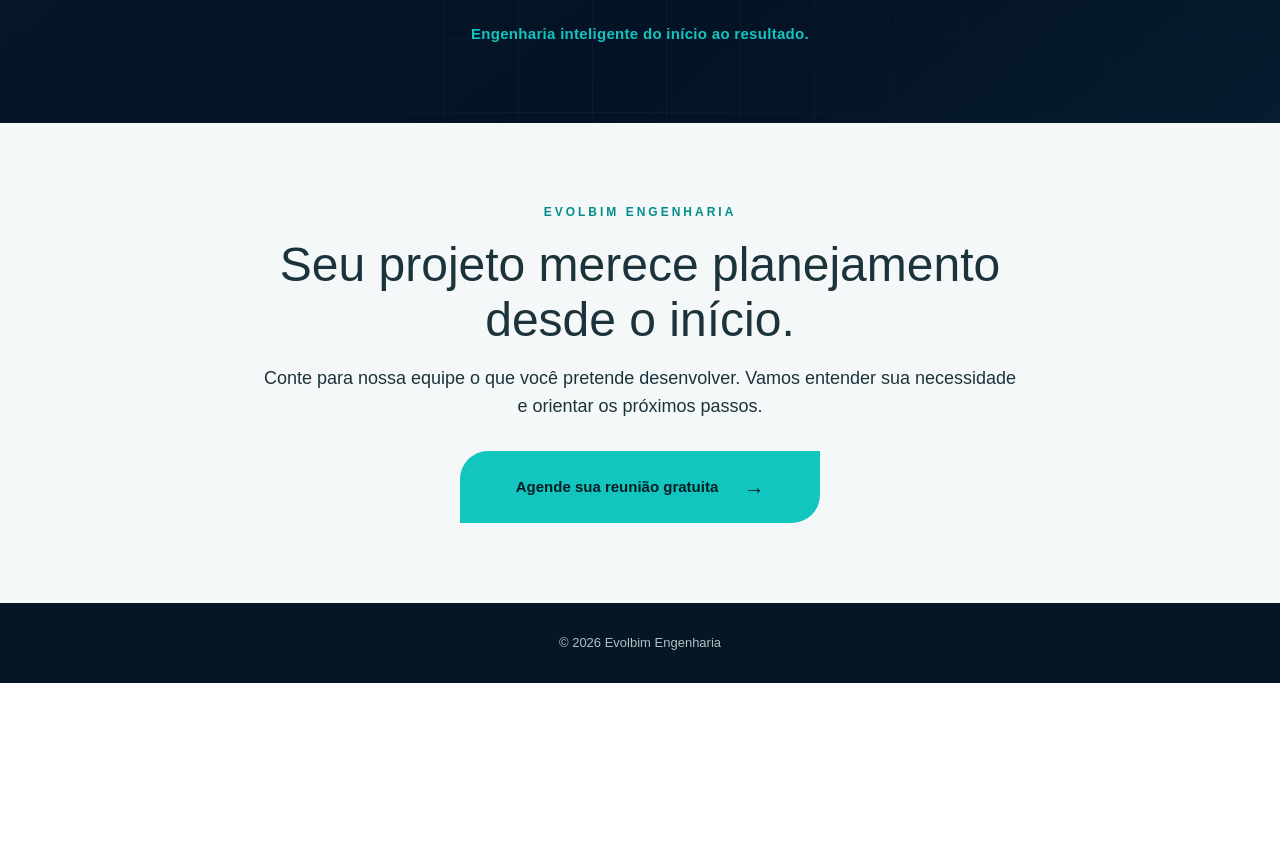
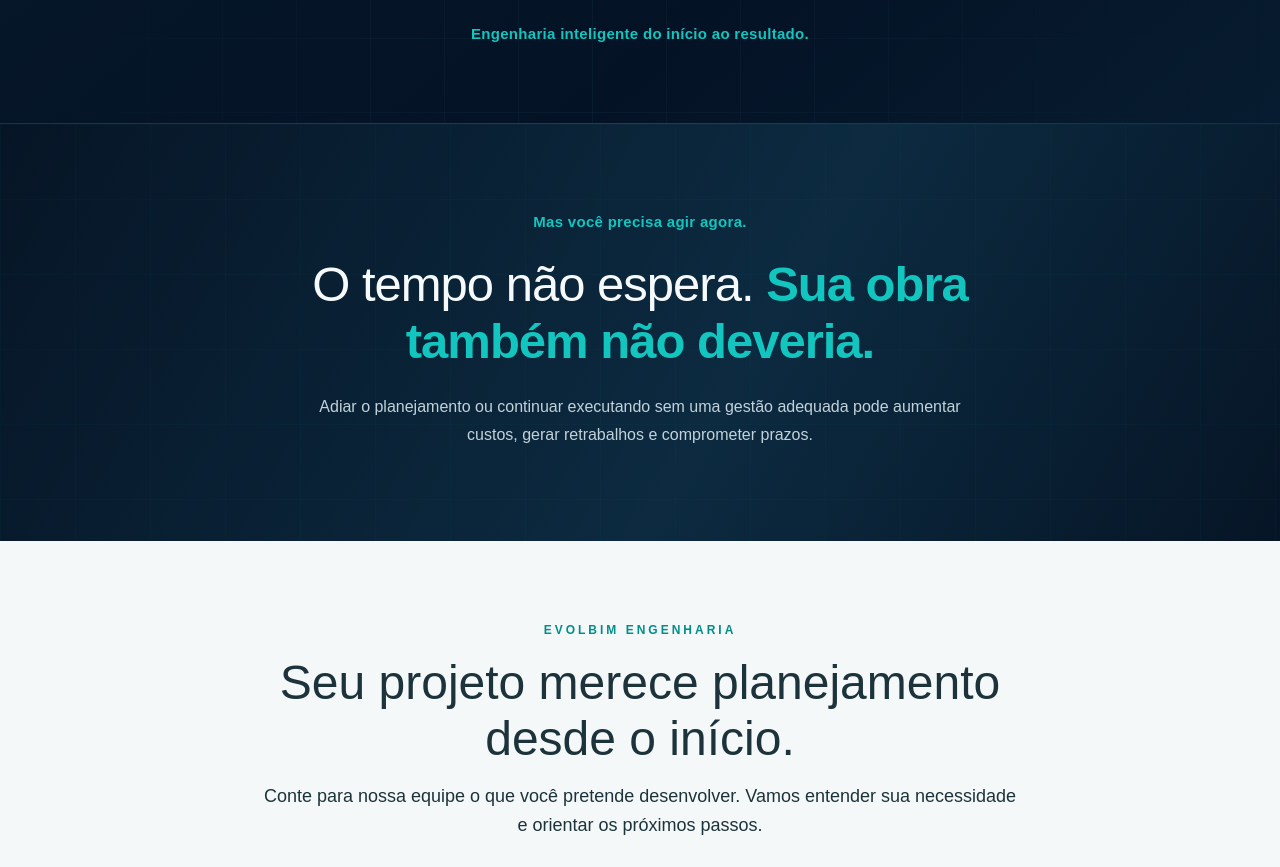
Before and after one commit to PedroDaEvolbim/evolbim-site, a Next.js app: page /solicitar-orcamento in a window 1280 px wide. Shown: the part 2595-3462 px from the top of the page. Before the commit the page ends 3278 px from the top, so only its background shows below. Built offline with nearby package versions, Linux system fonts and the light colour scheme.

Commit message:
Add concise urgency section after APEX method

```diff
--- a/app/solicitar-orcamento/page.tsx
+++ b/app/solicitar-orcamento/page.tsx
@@ -97,6 +97,13 @@ export default function SolicitarOrcamento() {
           <p className="solution-tagline">Engenharia inteligente do início ao resultado.</p>
         </div>
       </section>
+      <section className="urgency" aria-labelledby="urgency-title">
+        <div className="urgency-inner">
+          <span className="urgency-kicker">Mas você precisa agir agora.</span>
+          <h2 id="urgency-title">O tempo não espera. <strong>Sua obra também não deveria.</strong></h2>
+          <p>Adiar o planejamento ou continuar executando sem uma gestão adequada pode aumentar custos, gerar retrabalhos e comprometer prazos.</p>
+        </div>
+      </section>
       <section className="details" id="orcamento">
         <div className="details-inner">
           <p className="eyebrow">EVOLBIM ENGENHARIA</p>
@@ -162,6 +169,14 @@ export default function SolicitarOrcamento() {
         .solution-card h3{font-size:18px;line-height:1.3;margin:18px 0 10px;color:#f8fcff}
         .solution-card p{font-size:13px;line-height:1.55;margin:0;color:#b8cad4}.solution-tagline{font-size:15px;font-weight:600;color:#12c6bf;letter-spacing:.3px;margin:25px 0 0}
         @media(min-width:751px) and (max-width:1000px){.solution-grid{grid-template-columns:repeat(2,minmax(0,1fr))}}@media(max-width:750px){.solution{padding:68px 18px 75px}.solution-grid{grid-template-columns:1fr;gap:14px}.solution-card{min-height:0;padding:25px}.solution-intro{margin-bottom:28px}}
+        .urgency{position:relative;overflow:hidden;background:linear-gradient(120deg,#061526 0%,#0c2a40 58%,#061526 100%);color:#f6fafc;padding:86px 24px 92px;border-top:1px solid rgba(18,198,191,.18)}
+        .urgency:before{content:"";position:absolute;inset:0;pointer-events:none;opacity:.3;background-image:linear-gradient(rgba(18,198,191,.09) 1px,transparent 1px),linear-gradient(90deg,rgba(18,198,191,.09) 1px,transparent 1px);background-size:75px 75px}
+        .urgency-inner{position:relative;max-width:890px;margin:0 auto;text-align:center}
+        .urgency-kicker{display:inline-block;font-size:15px;font-weight:700;letter-spacing:.3px;color:#12c6bf;margin-bottom:22px}
+        .urgency h2{font-size:clamp(30px,4vw,49px);line-height:1.16;font-weight:400;letter-spacing:-1px;margin:0 auto 24px;max-width:810px}
+        .urgency h2 strong{font-weight:750;color:#12c6bf}
+        .urgency p{max-width:670px;margin:0 auto;font-size:16px;line-height:1.75;color:#c1d2db}
+        @media(max-width:750px){.urgency{padding:64px 20px 70px}.urgency-kicker{font-size:13px;margin-bottom:18px}.urgency p{font-size:14px}}
         .details{background:#f5f8f8;color:#1c333b;padding:80px 6%}.details-inner{max-width:760px;margin:auto;text-align:center}
         .eyebrow{color:#008e8a;letter-spacing:3px;font-size:12px;font-weight:bold}
         h2{font-size:clamp(30px,4vw,48px);line-height:1.15;margin:16px 0}.details p:not(.eyebrow){font-size:18px;line-height:1.6;margin-bottom:30px}
```
